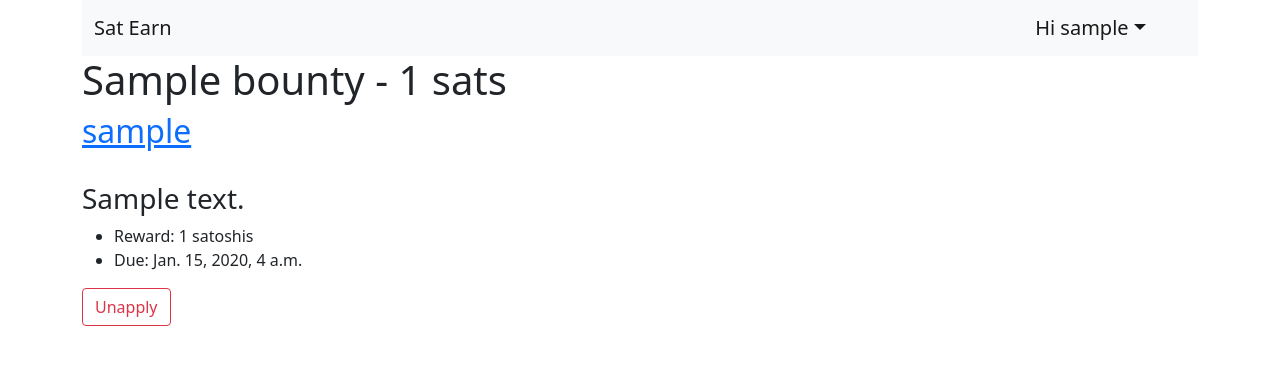
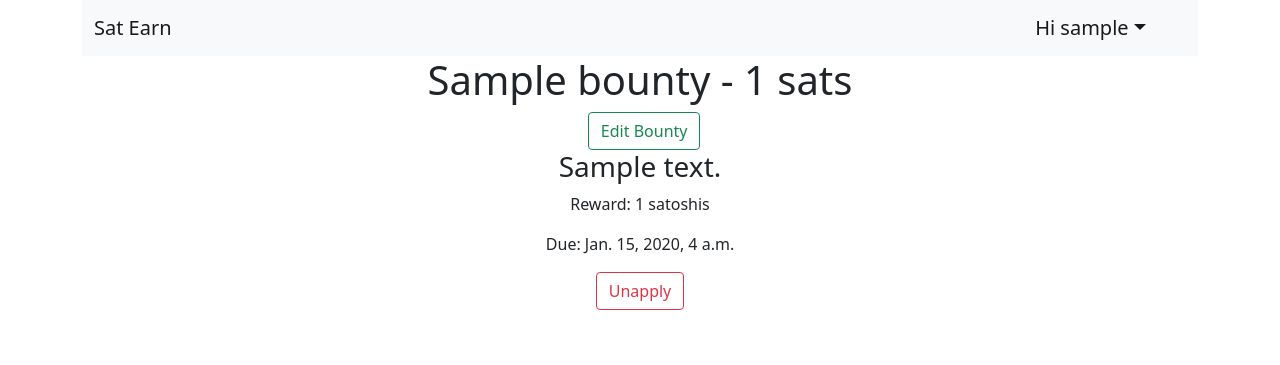
Before and after one commit to netteydavid/satearn, a Django app: page /app/1/ in a window 1280 px wide. Shown: the top 365 px of the page. Run offline with Django 4.2, Linux system fonts and the light colour scheme; a user stored in the database is signed in; tables that the repository leaves empty hold one stand-in row (values such as "Sample post").

Commit message:
Edit bounty feature

```diff
--- a/satearn/app/templates/app/bounty.html
+++ b/satearn/app/templates/app/bounty.html
@@ -6,26 +6,57 @@
 <!--TODO: Add edit button if you're the creator and the status is new-->
 <!--TODO: Pretty this up-->
 
+<div class="text-center" id="bounty">
+    <span>
         <h1>{{ bounty.title }} - {{ bounty.reward }} sats</h1>
+        {% if is_me and bounty.status == bounty.NEW %}
+        &nbsp;&nbsp;<button class="btn btn-outline-success" onclick="editbounty()">Edit Bounty</button>
+        {% endif %}
+    </span>
+
+    {% if not is_me %}
     <a href="{% url 'accounts:profile' bounty.author.id %}"><h2>{{ bounty.author.username }}</h2></a>
     <br>
+    {% endif %}
     <h3>{{ bounty.description }}</h3>
 
-<ul>
-    <li>Reward: {{bounty.reward}} satoshis</li>
-    <li>Due: {{bounty.due_date}}</li>
-</ul>
+    <p>Reward: {{bounty.reward}} satoshis</p>
+    <p>Due: {{bounty.due_date}}</p>
 
-{% if user.is_authenticated and user != bounty.author and applied < 0 %}
+    {% if user.is_authenticated and not is_me and application_id < 0 %}
     <form method="post" action="{% url 'app:apply' bounty.id %}">
         {% csrf_token %}
         <input type="submit" class="btn btn-outline-success" value="Apply">
     </form>
-{% elif applied > -1 %}
-<form method="post" action="{% url 'app:unapply' bounty.id applied %}">
+    {% elif application_id > -1 %}
+    <form method="post" action="{% url 'app:unapply' bounty.id application_id %}">
         {% csrf_token %}
         <input type="submit" class="btn btn-outline-danger" value="Unapply">
     </form>
+    {% endif %}
+</div>
+
+{% if user.is_authenticated and is_me and bounty.status == bounty.NEW %}
+<div class="text-center" id="bounty_edit" style="display: none;">
+    <form method="POST" action="{% url 'app:bounty' bounty.id %}">
+        {% csrf_token %}
+        {{ bounty_form.as_p }}
+        <input type="submit" class="btn btn-outline-success" value="Save Changes" onclick="canceledit()">
+        <input type="button" class="btn btn-outline-danger" value="Cancel" onclick="canceledit()">
+    </form>
+</div>
+
+<script>
+    function editbounty(){
+        document.getElementById("bounty").style.display = "none";
+        document.getElementById("bounty_edit").style.display = "block";
+    }
+
+    function canceledit(){
+        document.getElementById("bounty").style.display = "block";
+        document.getElementById("bounty_edit").style.display = "none";
+    }
+</script>
 {% endif %}
 
 <!--TODO: Show applicants if you're the creator and the status is new-->
--- a/satearn/app/views.py
+++ b/satearn/app/views.py
@@ -14,14 +14,22 @@ def index(request):
 
 def bounty(request, bounty_id):
     bounty = get_object_or_404(Bounty, pk=bounty_id)
+
+    if request.method == 'POST' and bounty.status == Bounty.NEW:
+        bounty_form = BountyForm(request.POST, instance=bounty)
+        if bounty_form.is_valid():
+            bounty_form.save()
+            return redirect('app:bounty', bounty_id=bounty_id)
+
+    bounty_form = BountyForm(instance=bounty)
+
     application_id = -1
-
     if request.user.is_authenticated:
         applications = Application.objects.filter(applicant=request.user, bounty=bounty)
         if applications.count() > 0:
             application_id = applications[0].id
 
-    return render(request, 'app/bounty.html', {'bounty': bounty, 'applied': application_id})
+    return render(request, 'app/bounty.html', {'bounty': bounty, 'bounty_form': bounty_form, 'application_id': application_id, 'is_me': request.user == bounty.author})
 
 def invoice(request, bounty_id):
     response = "You're looking at the invoice of bounty %s"
```
Lines whose indentation alone changed are shown as unchanged.
